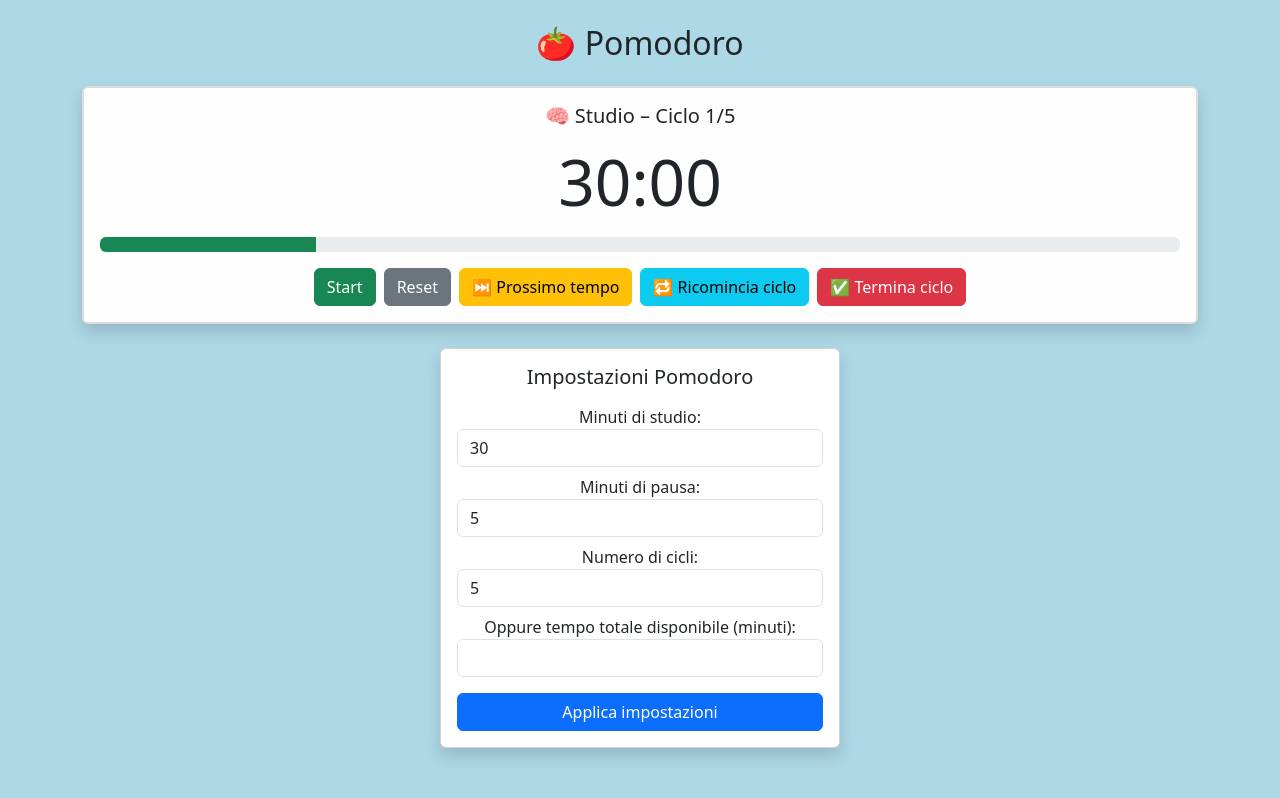
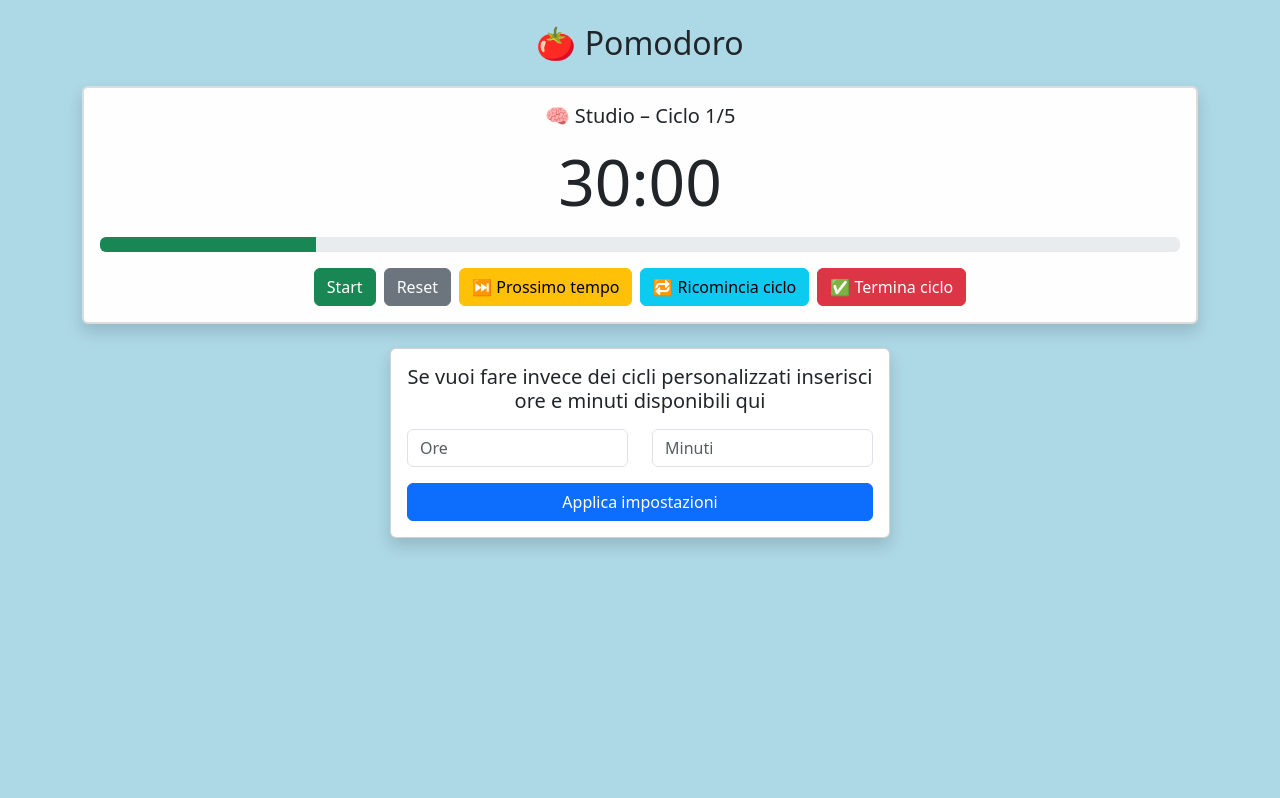
Before and after one commit to Zenidal98/Selfie-2025, a React (Create React App) app in the folder selfie/frontend/: page /pomodoro in a window 1280 px wide. Shown: the top 798 px of the page. Built offline with nearby package versions, Linux system fonts and the light colour scheme.

Commit message:
improved pomodoro

```diff
--- a/selfie/frontend/src/pages/Pomodoro/PomodoroSettings.jsx
+++ b/selfie/frontend/src/pages/Pomodoro/PomodoroSettings.jsx
@@ -1,69 +1,81 @@
 import React, { useState } from "react";
-import { calcolaCicliOttimali } from "./PomodoroUtils";
+import { calcolaCicliStandard } from "./PomodoroUtils";
 
 const PomodoroSettings = ({ onSettingsChange }) => {
-  const [studyMinutes, setStudyMinutes] = useState(30);
-  const [breakMinutes, setBreakMinutes] = useState(5);
-  const [cycles, setCycles] = useState(5);
-  const [totalTime, setTotalTime] = useState("");
+  const [totalHours, setTotalHours] = useState("");
+  const [totalMinutes, setTotalMinutes] = useState("");
+  const [outputPreview, setOutputPreview] = useState(null);
+  const [error, setError] = useState("");
 
   const handleSubmit = (e) => {
     e.preventDefault();
 
-    if (totalTime) {
-      const { studio, pausa, cicli } = calcolaCicliOttimali(parseInt(totalTime));
-      onSettingsChange({ studyMinutes: studio, breakMinutes: pausa, cycles: cicli });
-    } else {
-      onSettingsChange({ studyMinutes, breakMinutes, cycles });
+    const total = parseInt(totalHours || 0) * 60 + parseInt(totalMinutes || 0);
+
+    const result = calcolaCicliStandard(total);
+
+    if (result.error) {
+      setError(result.error);
+      setOutputPreview(null);
+      return;
     }
+
+    setError("");
+    setOutputPreview(result);
+
+    onSettingsChange({
+      studyMinutes: result.studio,
+      breakMinutes: result.pausa,
+      cycles: result.cicli
+    });
   };
 
   return (
-    <div className="card mt-4 p-3 shadow" style={{ maxWidth: "400px", margin: "0 auto" }}>
-      <h5 className="mb-3 text-center">Impostazioni Pomodoro</h5>
+    <div className="card mt-4 p-3 shadow" style={{ maxWidth: "500px", margin: "0 auto" }}>
+      <h5 className="mb-3 text-center">Se vuoi fare invece dei cicli personalizzati inserisci ore e minuti disponibili qui</h5>
+
       <form onSubmit={handleSubmit}>
-        <div className="mb-2">
-          <label>Minuti di studio:</label>
+        <div className="row mb-3">
+          <div className="col">
             <input
               type="number"
               className="form-control"
-            value={studyMinutes}
-            onChange={(e) => setStudyMinutes(parseInt(e.target.value))}
-            min={1}
+              placeholder="Ore"
+              value={totalHours}
+              onChange={(e) => setTotalHours(e.target.value)}
+              min={0}
             />
           </div>
-        <div className="mb-2">
-          <label>Minuti di pausa:</label>
+          <div className="col">
             <input
               type="number"
               className="form-control"
-            value={breakMinutes}
-            onChange={(e) => setBreakMinutes(parseInt(e.target.value))}
-            min={1}
+              placeholder="Minuti"
+              value={totalMinutes}
+              onChange={(e) => setTotalMinutes(e.target.value)}
+              min={0}
             />
           </div>
-        <div className="mb-2">
-          <label>Numero di cicli:</label>
-          <input
-            type="number"
-            className="form-control"
-            value={cycles}
-            onChange={(e) => setCycles(parseInt(e.target.value))}
-            min={1}
-          />
         </div>
-        <div className="mb-3">
-          <label>Oppure tempo totale disponibile (minuti):</label>
-          <input
-            type="number"
-            className="form-control"
-            value={totalTime}
-            onChange={(e) => setTotalTime(e.target.value)}
-            min={1}
-          />
-        </div>
+
         <button className="btn btn-primary w-100">Applica impostazioni</button>
       </form>
+
+      {error && (
+        <div className="alert alert-danger mt-3 text-center">
+          {error}
+        </div>
+      )}
+
+      {outputPreview && (
+        <div className="alert alert-info mt-3 text-center">
+          <strong>Output:</strong><br />
+          {outputPreview.cicli} cicli da {outputPreview.studio} min studio + {outputPreview.pausa} min pausa<br />
+          {outputPreview.resto > 0 && (
+            <>Ultima pausa estesa a {outputPreview.pausaFinale} minuti</>
+          )}
+        </div>
+      )}
     </div>
   );
 };
--- a/selfie/frontend/src/pages/Pomodoro/PomodoroTimer.jsx
+++ b/selfie/frontend/src/pages/Pomodoro/PomodoroTimer.jsx
@@ -8,6 +8,15 @@ const PomodoroTimer = ({ studyDuration, breakDuration, cycles }) => {
   const [currentCycle, setCurrentCycle] = useState(1);
   const [isComplete, setIsComplete] = useState(false);
   const intervalRef = useRef(null);
+
+  useEffect(() => {
+    setSecondsLeft(studyDuration * 60);
+    setIsRunning(false);
+    setIsStudyTime(true);
+    setCurrentCycle(1);
+    setIsComplete(false);
+    clearInterval(intervalRef.current);
+  }, [studyDuration, breakDuration, cycles]);
 
   const sendNotification = (msg) => {
     if (window.Notification && Notification.permission === "granted") {
@@ -117,56 +126,38 @@ const PomodoroTimer = ({ studyDuration, breakDuration, cycles }) => {
     <div className="pomodoro-timer mb-4 p-3 shadow rounded">
       <h5>{isStudyTime ? "🧠 Studio" : "☕ Pausa"} – Ciclo {currentCycle}/{cycles}</h5>
 
-      {/* ANIMAZIONI */}
       {isRunning && (
-        isStudyTime ? (
-          <div className="study-animation"></div>
-        ) : (
-          <div className="break-animation"></div>
-        )
+        isStudyTime ? <div className="study-animation"></div> : <div className="break-animation"></div>
       )}
 
-      {/* ANIMAZIONE FINALE */}
-      {isComplete && (
-        <div className="completion-animation my-3">🎉 Fine sessione!</div>
-      )}
+      {isComplete && <div className="completion-animation my-3">🎉 Fine sessione!</div>}
 
-      {/* TIMER */}
       <h1 className="display-3 my-3">{formatTime(secondsLeft)}</h1>
 
-      {/* BARRA PROGRESSO */}
       <div className="progress my-3" style={{ height: "15px" }}>
         <div
           className="progress-bar bg-success"
-          role="progressbar"
-          style={{
-            width: `${(currentCycle / cycles) * 100}%`
-          }}
-          aria-valuenow={(currentCycle / cycles) * 100}
-          aria-valuemin="0"
-          aria-valuemax="100"
-        ></div>
+          style={{ width: `${(currentCycle / cycles) * 100}%` }}
+        />
       </div>
 
-      {/* PULSANTI */}
       <div className="d-flex flex-wrap justify-content-center gap-2 mt-3">
         <button className="btn btn-success" onClick={toggleTimer}>
-         {isRunning ? "Pausa" : "Start"}
+          {isRunning ? "Pausa" : "Start"}
         </button>
         <button className="btn btn-secondary" onClick={resetTimer}>
-         Reset
+          Reset
         </button>
         <button className="btn btn-warning" onClick={nextTime}>
-         ⏭ Prossimo tempo
+          ⏭ Prossimo tempo
         </button>
         <button className="btn btn-info" onClick={restartCycle}>
-         🔁 Ricomincia ciclo
+          🔁 Ricomincia ciclo
         </button>
         <button className="btn btn-danger" onClick={finishCycle}>
-         ✅ Termina ciclo
+          ✅ Termina ciclo
         </button>
       </div>
-
     </div>
   );
 };
--- a/selfie/frontend/src/pages/Pomodoro/PomodoroUtils.js
+++ b/selfie/frontend/src/pages/Pomodoro/PomodoroUtils.js
@@ -1,21 +1,20 @@
-export const calcolaCicliOttimali = (totaleMinuti) => {
-    let best = {
-      studio: 30,
-      pausa: 5,
-      cicli: 5,
-    };
+export const calcolaCicliStandard = (totaleMinuti) => {
+  const tempoCiclo = 35;
+  const studioBase = 30;
+  const pausaBase = 5;
 
-    for (let pausa = 5; pausa <= 15; pausa += 5) {
-      for (let studio = 25; studio <= 50; studio += 5) {
-        const durataCiclo = studio + pausa;
-        const cicli = Math.floor(totaleMinuti / durataCiclo);
-        const tempoUsato = cicli * durataCiclo;
+  if (totaleMinuti < tempoCiclo) {
+    return { error: "Non ha senso lavorare meno di 35 minuti :(" };
+  }
 
-        if (tempoUsato === totaleMinuti && cicli > best.cicli) {
-          best = { studio, pausa, cicli };
-        }
-      }
-    }
+  const cicli = Math.floor(totaleMinuti / tempoCiclo);
+  const resto = totaleMinuti % tempoCiclo;
 
-    return best;
+  return {
+    cicli,
+    studio: studioBase,
+    pausa: pausaBase,
+    pausaFinale: pausaBase + resto,
+    resto,
   };
+};
--- a/selfie/package.json
+++ b/selfie/package.json
@@ -8,6 +8,7 @@
     "cors": "^2.8.5",
     "dotenv": "^16.4.7",
     "express": "^4.21.2",
+    "marked": "^15.0.8",
     "mongoose": "^8.12.1"
   },
   "scripts": {
```
Also changed, not shown: 1 other file (tests, documents, lock files or other folders). Lines whose indentation alone changed are shown as unchanged.
